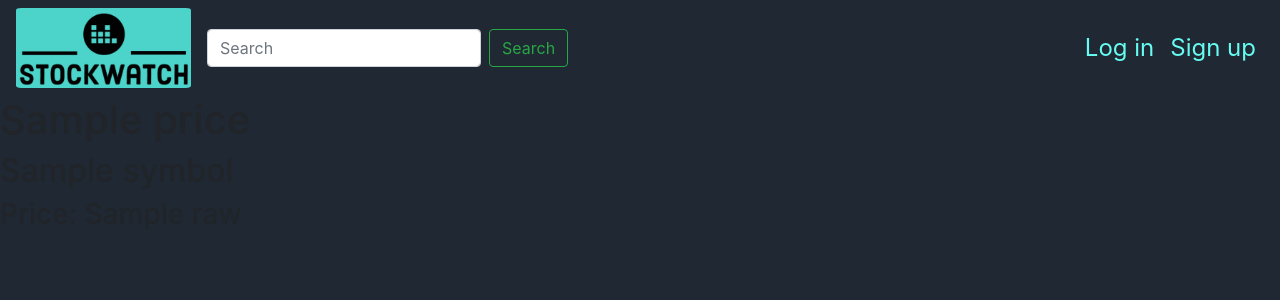
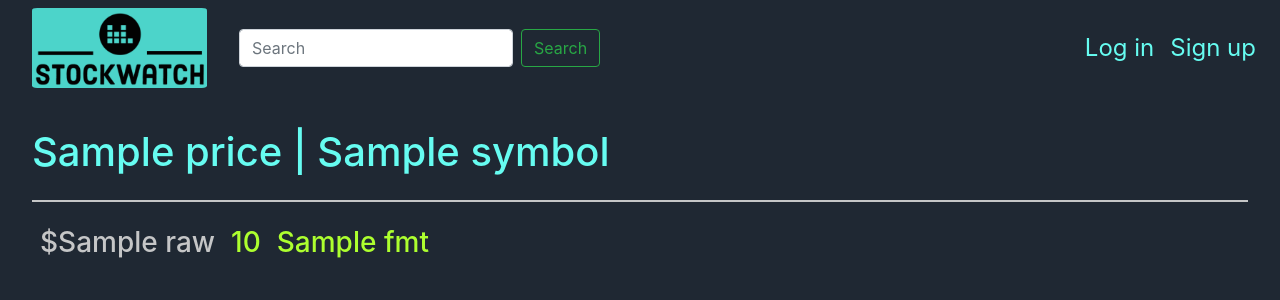
Before and after one commit to aaron-mancini/Stock-API, a Flask app: template templates/stock.html in a window 1280 px wide. Shown: the top 300 px of the page. Run offline with Flask 2, Linux system fonts and the light colour scheme; the template is opened without the code that fills it: most values are stand-ins (such as "Sample title", 1, 10 or a date in 2020); some libraries are stand-ins or nearby versions.

Commit message:
more styling changes

```diff
--- a/static/app.css
+++ b/static/app.css
@@ -13,8 +13,10 @@ body {
 
 #navLogo {
     height: 5rem;
-    margin-right: 1rem;
+    margin-right: 2rem;
+    margin-left: 1rem;
     border-radius: 3%;
+
 }
 
 .navbar-custom {
@@ -86,5 +88,28 @@ td {
 }
 
 .pos {
-    color: green;
+
+    color: greenyellow;
 }
+
+.remove-stock:hover {
+    cursor: pointer;
+}
+
+/* stock page styles */
+
+.stock-content {
+    margin: 2rem;
+}
+
+.stock-title {
+    color: #66FCF1;
+}
+
+hr {
+    border: 1px solid #C5C6C7;
+}
+
+.stock-info {
+    color: #C5C6C7;
+}
--- a/templates/base.html
+++ b/templates/base.html
@@ -11,6 +11,8 @@
 
     <script src="https://ajax.googleapis.com/ajax/libs/jqueryui/1.12.1/jquery-ui.js">
     </script>
+    <link rel="stylesheet"
+    href="https://use.fontawesome.com/releases/v5.3.1/css/all.css">
     <link rel="stylesheet" href="/static/app.css">
     <link href="http://ajax.googleapis.com/ajax/libs/jqueryui/1.12.1/themes/ui-lightness/jquery-ui.css"
         rel="stylesheet" type="text/css" />
@@ -25,7 +27,7 @@
         </button>
 
         <div class="collapse navbar-collapse" id="navbarSupportedContent">
-          <form class="form-inline my-2 my-lg-0" action="/stocks" method="POST">
+          <form id="search-form" class="form-inline my-2 my-lg-0" action="/stocks" method="POST">
             <input class="form-control mr-sm-2" type="search" placeholder="Search" aria-label="Search" id="search" name="search">
             <button class="btn btn-outline-success my-2 my-sm-0" type="submit">Search</button>
           </form>
@@ -73,6 +75,7 @@
     </div>
 {% block scripts %}
 {% endblock %}
+
 <script src="https://unpkg.com/axios/dist/axios.js"></script>
 <script src="https://cdnjs.cloudflare.com/ajax/libs/popper.js/1.12.9/umd/popper.min.js" integrity="sha384-ApNbgh9B+Y1QKtv3Rn7W3mgPxhU9K/ScQsAP7hUibX39j7fakFPskvXusvfa0b4Q" crossorigin="anonymous"></script>
 <script src="https://maxcdn.bootstrapcdn.com/bootstrap/4.0.0/js/bootstrap.min.js" integrity="sha384-JZR6Spejh4U02d8jOt6vLEHfe/JQGiRRSQQxSfFWpi1MquVdAyjUar5+76PVCmYl" crossorigin="anonymous"></script>
--- a/templates/homepage.html
+++ b/templates/homepage.html
@@ -1 +1,6 @@
 {% extends 'base.html' %}
+
+{% block content %}
+<div>Search stock data for free!</div>
+<div>Sign up to create custom watchlists</div>
+{% endblock %}
--- a/templates/stock.html
+++ b/templates/stock.html
@@ -1,11 +1,12 @@
 {% extends 'base.html' %}
 
 {% block content %}
+<div class="stock-content">
+  <div class="d-flex">
+    <div class="mr-auto stock-title">
+      <h1 id="stock-name">{{stock.price.shortName}} | {{stock.price.symbol}}</h1>
+    </div>
     <div>
-    <h1 id="stock-name">{{stock.price.shortName}}</h1>
-    <h2 id="ticker">{{stock.price.symbol}}</h2>
-    <h3>Price: {{stock.price.regularMarketOpen.raw}}</h3>
-</div>
       {% if g.user %}
         <div class="dropdown">
           <button class="btn btn-secondary dropdown-toggle" type="button" id="dropdownMenuButton" data-toggle="dropdown" aria-haspopup="true" aria-expanded="false">
@@ -18,4 +19,24 @@
           </div>
         </div>
       {% endif %}
+    </div>
+  </div>
+  <hr>
+  <div class="stock-info">
+    <div class="d-flex">
+      <div class="p-2">
+        <h3>${{stock.price.regularMarketOpen.raw}}</h3>
+      </div>
+      <div class="p-2">
+        <h3 class="stock-price-change">{{(stock.price.regularMarketChangePercent.raw * 100)|round(2)}}</h3>
+      </div>
+      <div class="p-2 stock-price-change">
+        <h3>{{stock.price.regularMarketChange.fmt}}</h3>
+      </div>
+    </div>
+
+  </div>
+
+</div>
+
 {% endblock %}
--- a/templates/watchlist_details.html
+++ b/templates/watchlist_details.html
@@ -17,6 +17,7 @@
             <th scope="col">Price</th>
             <th scope="col">Price Change</th>
             <th scope="col">Price Change %</th>
+            <th scope="col">Remove</th>
         </thead>
         <tbody>
             {% if data != None %}
@@ -26,6 +27,7 @@
                     <td>${{stock.regularMarketPrice}}</td>
                     <td class="price-change">{{stock.regularMarketChange|round(2)}}</td>
                     <td class="percent-change">{{stock.regularMarketChangePercent|round(2)}}</td>
+                    <td><i class="fas fa-trash remove-stock" id="{{stock.symbol}}"></i></td>
                 </tr>
             {% endfor %}
             {% endif %}
```
Also changed, not shown: static/app.js (+40 -4 lines), static/images/outline_highlight_off_black_24dp.png (added). Lines whose indentation alone changed are shown as unchanged.
